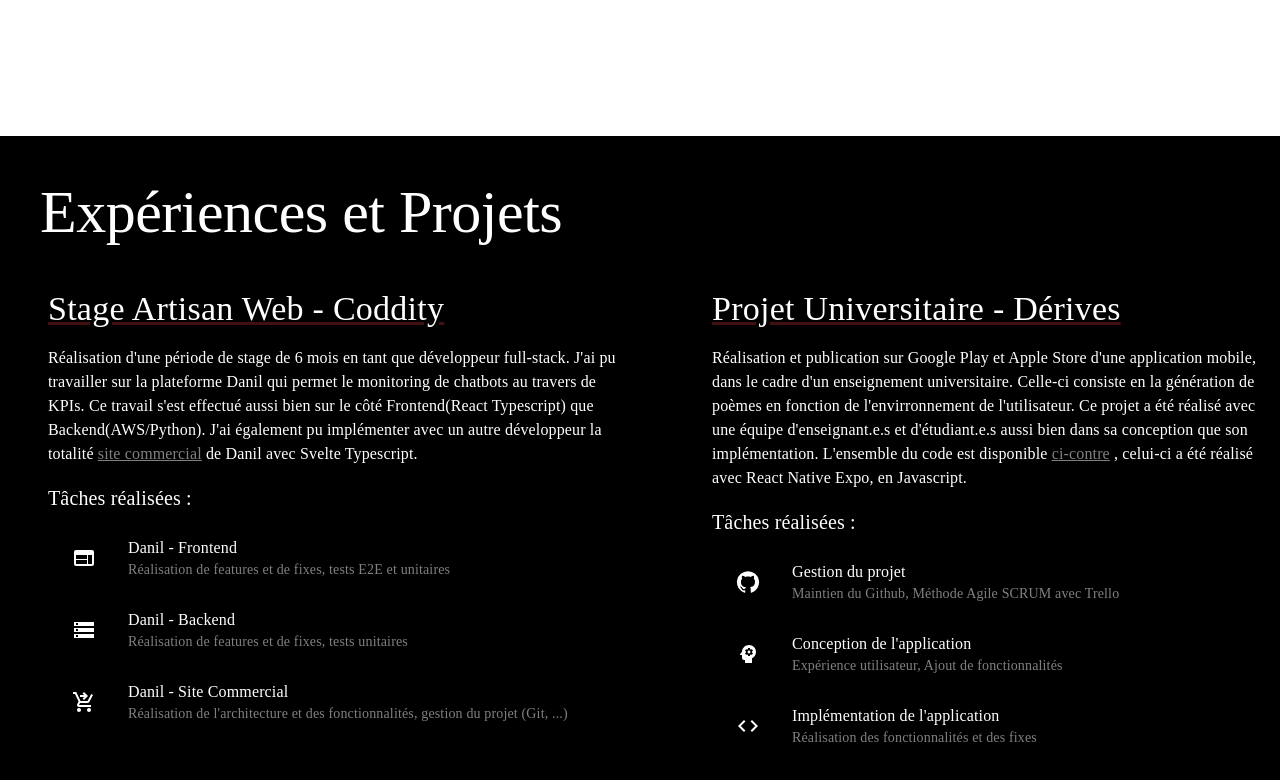
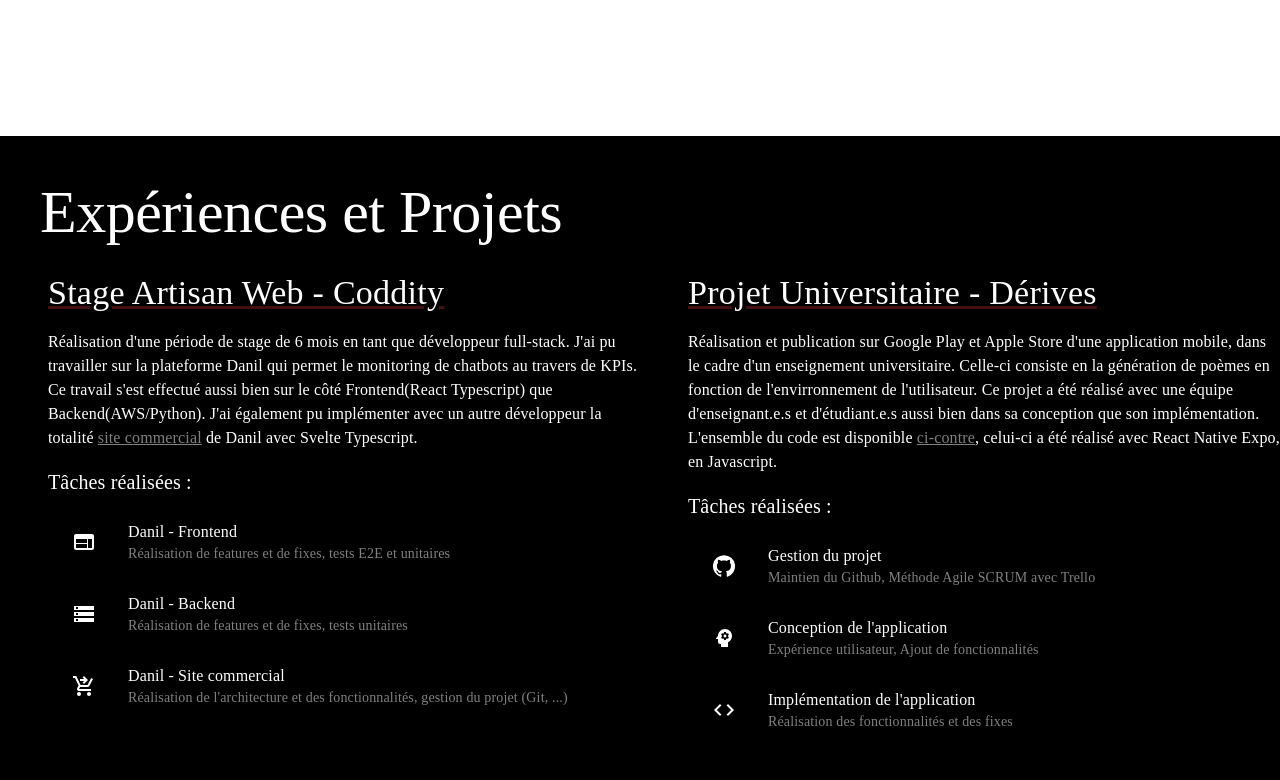
Before and after one commit to Adelaubi/personal-website, a React (Create React App) app: page / in a window 1280 px wide. Shown: the part 664-1444 px from the top of the page. Built offline with nearby package versions, Linux system fonts and the light colour scheme; the HTML template or start-up script is replaced by a standard one.

Commit message:
Factorize the code, add types

```diff
--- a/src/components/UI/organisms/experienceProjectSection.tsx
+++ b/src/components/UI/organisms/experienceProjectSection.tsx
@@ -8,12 +8,61 @@ import {
   ListItemIcon,
   ListItemText,
 } from '@mui/material';
-import WebIcon from '@mui/icons-material/Web';
-import StorageIcon from '@mui/icons-material/Storage';
-import ShoppingCartCheckoutIcon from '@mui/icons-material/ShoppingCartCheckout';
-import GitHubIcon from '@mui/icons-material/GitHub';
-import PsychologyIcon from '@mui/icons-material/Psychology';
-import CodeIcon from '@mui/icons-material/Code';
+import {
+  Web,
+  Storage,
+  ShoppingCartCheckout,
+  GitHub,
+  Psychology,
+  Code,
+} from '@mui/icons-material';
+import { experienceType } from '../../../types/experienceProjectSectionTypes';
+
+const experiences: Array<experienceType> = [{
+  title: 'Stage Artisan Web - Coddity',
+  titleLink: 'https://coddity.com',
+  content: [
+    'Réalisation d\'une période de stage de 6 mois en tant que développeur full-stack. J\'ai pu travailler sur la plateforme Danil qui permet le monitoring de chatbots au travers de KPIs. Ce travail s\'est effectué aussi bien sur le côté Frontend(React Typescript) que Backend(AWS/Python). J\'ai également pu implémenter avec un autre développeur la totalité ',
+    'site commercial',
+    ' de Danil avec Svelte Typescript.',
+  ],
+  contentLink: 'https://danil.io',
+  tasks: [{
+    primary: 'Danil - Frontend',
+    secondary: 'Réalisation de features et de fixes, tests E2E et unitaires',
+    icon: <Web sx={{ color: 'white' }} />,
+  }, {
+    primary: 'Danil - Backend',
+    secondary: 'Réalisation de features et de fixes, tests unitaires',
+    icon: <Storage sx={{ color: 'white' }} />,
+  }, {
+    primary: 'Danil - Site commercial',
+    secondary: 'Réalisation de l\'architecture et des fonctionnalités, gestion du projet (Git, ...)',
+    icon: <ShoppingCartCheckout sx={{ color: 'white' }} />,
+  }],
+}, {
+  title: 'Projet Universitaire - Dérives',
+  titleLink: 'https://derives.utc.fr',
+  content: [
+    'Réalisation et publication sur Google Play et Apple Store d\'une application mobile, dans le cadre d\'un enseignement universitaire. Celle-ci consiste en la génération de poèmes en fonction de l\'envirronnement de l\'utilisateur. Ce projet a été réalisé avec une équipe d\'enseignant.e.s et d\'étudiant.e.s aussi bien dans sa conception que son implémentation. L\'ensemble du code est disponible ',
+    'ci-contre',
+    ', celui-ci a été réalisé avec React Native Expo, en Javascript.',
+  ],
+  contentLink: 'https://github.com/anto2oo/Derives',
+  tasks: [{
+    primary: 'Gestion du projet',
+    secondary: 'Maintien du Github, Méthode Agile SCRUM avec Trello',
+    icon: <GitHub sx={{ color: 'white' }} />,
+  }, {
+    primary: 'Conception de l\'application',
+    secondary: 'Expérience utilisateur, Ajout de fonctionnalités',
+    icon: <Psychology sx={{ color: 'white' }} />,
+  }, {
+    primary: 'Implémentation de l\'application',
+    secondary: 'Réalisation des fonctionnalités et des fixes',
+    icon: <Code sx={{ color: 'white' }} />,
+  }],
+}];
 
 function ExperienceProjectSection(): JSX.Element {
   return (
@@ -37,16 +86,18 @@ function ExperienceProjectSection(): JSX.Element {
       <Box sx={{
         display: 'flex',
         flexDirection: 'row',
-        marginTop: '5vh',
+        marginTop: '3vh',
       }}
       >
+        {
+          experiences.map((experience) => (
             <Box sx={{
               flexDirection: 'column',
               width: '50vw',
             }}
             >
               <Link
-            href="https://coddity.com"
+                href={experience.titleLink}
                 variant="h4"
                 sx={{
                   fontFamily: 'Avenir',
@@ -54,7 +105,7 @@ function ExperienceProjectSection(): JSX.Element {
                   marginLeft: '6vh',
                 }}
               >
-            Stage Artisan Web - Coddity
+                {experience.title}
               </Link>
               <Typography sx={{
                 fontFamily: 'Avenir',
@@ -64,18 +115,17 @@ function ExperienceProjectSection(): JSX.Element {
               }}
               >
                 {/* eslint-disable-next-line max-len */}
-            Réalisation d&apos;une période de stage de 6 mois en tant que développeur full-stack. J&apos;ai pu travailler sur la plateforme Danil qui permet le monitoring de chatbots au travers de KPIs. Ce travail s&apos;est effectué aussi bien sur le côté Frontend(React Typescript) que Backend(AWS/Python). J&apos;ai également pu implémenter avec un autre développeur la totalité
+                {experience.content[0]}
                 {' '}
                 <a
-              href="https://danil.io"
+                  href={experience.contentLink}
                   style={{
                     color: 'gray',
                   }}
                 >
-              site commercial
+                  {experience.content[1]}
                 </a>
-            {' '}
-            de Danil avec Svelte Typescript.
+                {experience.content[2]}
               </Typography>
               <Typography
                 variant="h6"
@@ -92,131 +142,23 @@ function ExperienceProjectSection(): JSX.Element {
                 marginLeft: '7vh',
               }}
               >
+                {experience.tasks.map((task) => (
                   <ListItem>
                     <ListItemIcon>
-                <WebIcon sx={{ color: 'white' }} />
+                      {task.icon}
                     </ListItemIcon>
                     <ListItemText
                       primaryTypographyProps={{ fontFamily: 'Avenir', color: 'white' }}
                       secondaryTypographyProps={{ fontFamily: 'Avenir', color: 'gray' }}
-                primary="Danil - Frontend"
-                secondary="Réalisation de features et de fixes, tests E2E et unitaires"
+                      primary={task.primary}
+                      secondary={task.secondary}
                     />
                   </ListItem>
-            <ListItem>
-              <ListItemIcon>
-                <StorageIcon sx={{ color: 'white' }} />
-              </ListItemIcon>
-              <ListItemText
-                primaryTypographyProps={{ fontFamily: 'Avenir', color: 'white' }}
-                secondaryTypographyProps={{ fontFamily: 'Avenir', color: 'gray' }}
-                primary="Danil - Backend"
-                secondary="Réalisation de features et de fixes, tests unitaires"
-              />
-            </ListItem>
-            <ListItem>
-              <ListItemIcon>
-                <ShoppingCartCheckoutIcon sx={{ color: 'white' }} />
-              </ListItemIcon>
-              <ListItemText
-                primaryTypographyProps={{ fontFamily: 'Avenir', color: 'white' }}
-                secondaryTypographyProps={{ fontFamily: 'Avenir', color: 'gray' }}
-                primary="Danil - Site Commercial"
-                secondary="Réalisation de l'architecture et des fonctionnalités, gestion du projet (Git, ...)"
-              />
-            </ListItem>
+                ))}
               </List>
             </Box>
-        <Box sx={{
-          flexDirection: 'column',
-          width: '50vw',
-          marginLeft: '6vh',
-        }}
-        >
-          <Link
-            href="https://derives.utc.fr"
-            variant="h4"
-            sx={{
-              fontFamily: 'Avenir',
-              color: 'white',
-              marginLeft: '6vh',
-              marginRight: '2vh',
-            }}
-          >
-            Projet Universitaire - Dérives
-          </Link>
-          <Typography sx={{
-            fontFamily: 'Avenir',
-            color: 'white',
-            marginLeft: '6vh',
-            marginRight: '2vh',
-            marginTop: '2vh',
-          }}
-          >
-            {/* eslint-disable-next-line max-len */}
-            Réalisation et publication sur Google Play et Apple Store d&apos;une application mobile, dans le cadre d&apos;un enseignement universitaire. Celle-ci consiste en la génération de poèmes en fonction de l&apos;envirronnement de l&apos;utilisateur. Ce projet a été réalisé avec une équipe d&apos;enseignant.e.s et d&apos;étudiant.e.s aussi bien dans sa conception que son implémentation. L&apos;ensemble du code est disponible
-            {' '}
-            <a
-              href="https://github.com/anto2oo/Derives"
-              style={{
-                color: 'gray',
-              }}
-            >
-              ci-contre
-            </a>
-            {' '}
-            , celui-ci a été réalisé avec React Native Expo, en Javascript.
-          </Typography>
-          <Typography
-            variant="h6"
-            sx={{
-              fontFamily: 'Avenir',
-              color: 'white',
-              marginLeft: '6vh',
-              marginTop: '2vh',
-            }}
-          >
-            Tâches réalisées :
-          </Typography>
-          <List sx={{
-            marginLeft: '7vh',
-          }}
-          >
-            <ListItem>
-              <ListItemIcon>
-                <GitHubIcon sx={{ color: 'white' }} />
-              </ListItemIcon>
-              <ListItemText
-                primaryTypographyProps={{ fontFamily: 'Avenir', color: 'white' }}
-                secondaryTypographyProps={{ fontFamily: 'Avenir', color: 'gray' }}
-                primary="Gestion du projet"
-                secondary="Maintien du Github, Méthode Agile SCRUM avec Trello "
-              />
-            </ListItem>
-            <ListItem>
-              <ListItemIcon>
-                <PsychologyIcon sx={{ color: 'white' }} />
-              </ListItemIcon>
-              <ListItemText
-                primaryTypographyProps={{ fontFamily: 'Avenir', color: 'white' }}
-                secondaryTypographyProps={{ fontFamily: 'Avenir', color: 'gray' }}
-                primary="Conception de l'application"
-                secondary="Expérience utilisateur, Ajout de fonctionnalités"
-              />
-            </ListItem>
-            <ListItem>
-              <ListItemIcon>
-                <CodeIcon sx={{ color: 'white' }} />
-              </ListItemIcon>
-              <ListItemText
-                primaryTypographyProps={{ fontFamily: 'Avenir', color: 'white' }}
-                secondaryTypographyProps={{ fontFamily: 'Avenir', color: 'gray' }}
-                primary="Implémentation de l'application"
-                secondary="Réalisation des fonctionnalités et des fixes"
-              />
-            </ListItem>
-          </List>
-        </Box>
+          ))
+        }
       </Box>
     </Box>
   );
--- /dev/null
+++ b/src/types/experienceProjectSectionTypes.ts
@@ -0,0 +1,13 @@
+export interface taskItem {
+  primary: string
+  secondary: string
+  icon: any
+}
+
+export interface experienceType {
+  title: string
+  titleLink: string
+  content: string[]
+  contentLink: string
+  tasks: Array<taskItem>
+}
```
Lines whose indentation alone changed are shown as unchanged.
